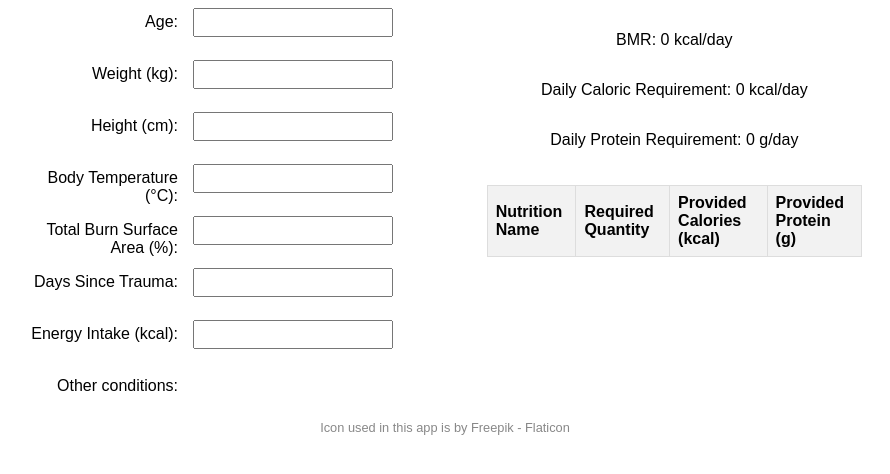
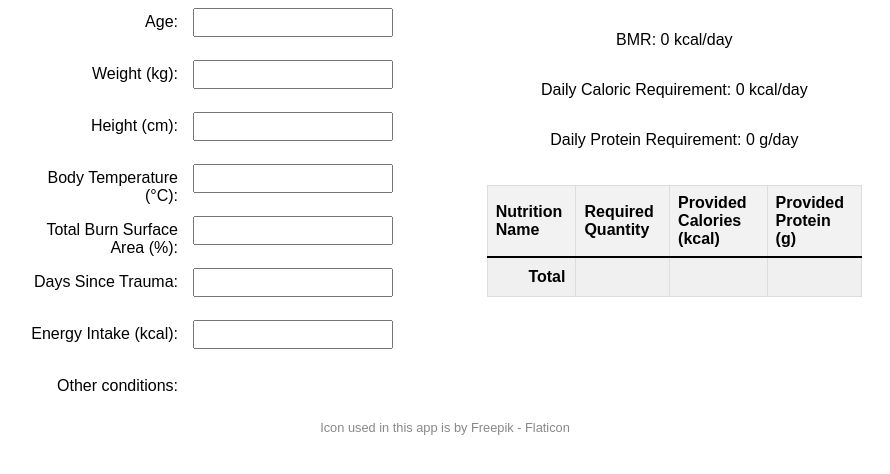
Before and after one commit to ritalarina/CaloricMedCare, an Electron app: page index.html in a window 890 px wide. Shown: the part 152-626 px from the top of the page. Drawn offline with Linux system fonts and the light colour scheme; no server answers.

Commit message:
Total row added to results table

```diff
--- a/assets/css/styles.css
+++ b/assets/css/styles.css
@@ -102,3 +102,16 @@ footer .attribution a:hover {
 #nutrition-table tr:hover {
     background-color: #f1f1f1;
 }
+
+/* Style the footer row to make it stand out */
+#resultRow {
+    background-color: #f0f0f0;
+    font-weight: bold;
+    text-align: right;
+}
+
+/* Optional: Add border or other styling to further distinguish the footer */
+#resultRow td {
+    border-top: 2px solid #000;
+    padding: 10px;
+}
--- a/index.html
+++ b/index.html
@@ -106,6 +106,14 @@
 				<tbody>
 					<!-- Nutrition formulas and volumes will be populated here -->
 				</tbody>
+				<tfoot>
+					<tr id="resultRow">
+						<td>Total</td>
+						<td></td>
+						<td id="totalCalories"></td>
+						<td id="totalProtein"></td>
+					</tr>
+				</tfoot>
 			</table>
 			<span id="nutrition-table-error" class="error"></span><br>
 		</div>
--- a/renderer.js
+++ b/renderer.js
@@ -293,6 +293,9 @@ function getNutritionNameByIllness(illness) {
 function populateNutritionTableWithResults(results) {
     const tableBody = emptyNutritionTable(); // Clear existing rows
 
+    let totalCalories = 0;
+    let totalProtein = 0;
+
     results.forEach(result => {
         if (result.volume > 0) {
             const row = document.createElement('tr');
@@ -319,13 +322,23 @@ function populateNutritionTableWithResults(results) {
 
             // Append row to table
             tableBody.appendChild(row);
+
+            // Accumulate totals
+            totalCalories += Math.round(result.calories);
+            totalProtein += Math.round(result.protein);
         }
     });
+
+    // Insert totals into the footer row
+    document.getElementById('totalCalories').textContent = totalCalories;
+    document.getElementById('totalProtein').textContent = totalProtein;
 }
 
 function emptyNutritionTable() {
     const tableBody = document.querySelector('#nutrition-table tbody');
     tableBody.innerHTML = ''; // Clear existing rows
+    document.getElementById('totalCalories').textContent = '';
+    document.getElementById('totalProtein').textContent = '';
     return tableBody;
 }
 
```
